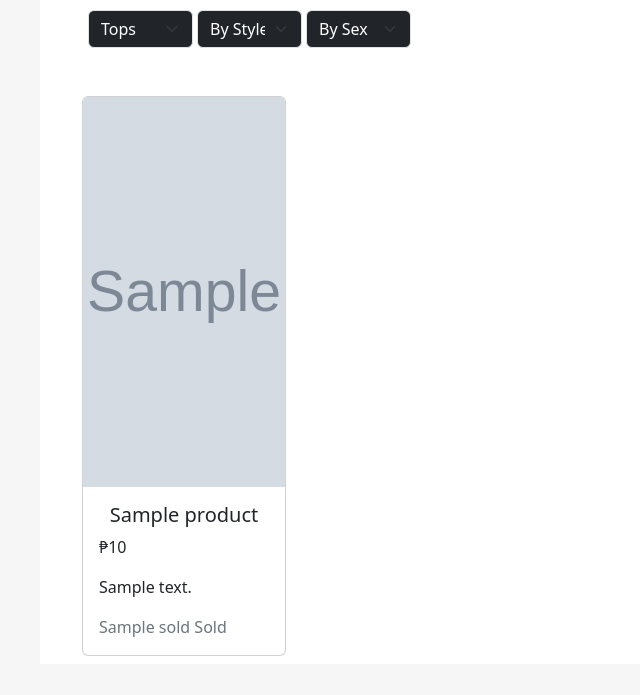
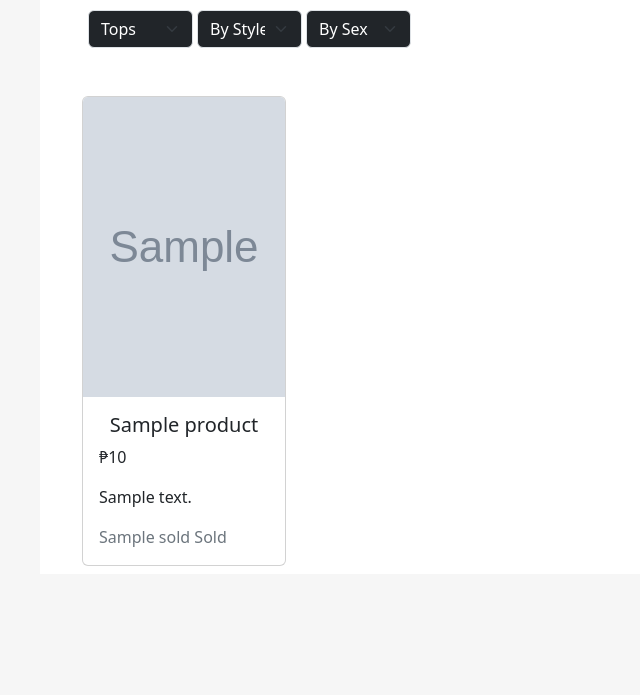
Before and after one commit to recoder99/clothing-site, a Django app: template home/templates/home/products.html in a window 1280 px wide. Shown: the part 56-751 px from the top of the page, without its empty margins (0-640 px from the left). Run offline with Django 3.2, Linux system fonts and the light colour scheme; the template is opened without the code that fills it: most values are stand-ins (such as "Sample title", 1, 10 or a date in 2020); grey boxes marked "Sample" are stand-in pictures.

Commit message:
fix image ratio

```diff
--- a/home/templates/home/index.html
+++ b/home/templates/home/index.html
@@ -3,7 +3,9 @@
   class="bg-white mx-auto position-relative"
   style="width: 1200px; padding-top: 10px"
 >
-<h1 class="mb-3" style=" font-family: Tahoma, sans-serif;">Welcome To Envy, Shopper!</h1>
+  <h1 class="mb-3" style="font-family: Tahoma, sans-serif">
+    Welcome To Envy, Shopper!
+  </h1>
   <div class="row">
     <div
       id="carouselExampleAutoplaying"
@@ -76,6 +78,7 @@
               src="{{p.product_image.url}}"
               class="card-img-top product-image"
               alt="Product Image"
+              style="width: 100%; height: 300px"
             />
             <div class="card-body">
               <h5 class="card-title text-center">{{p.product_name}}</h5>
--- a/home/templates/home/products.html
+++ b/home/templates/home/products.html
@@ -63,7 +63,7 @@
               src="{{p.product_image.url}}"
               class="card-img-top product-image"
               alt="Product Image"
-              style="width: 100%"
+              style="width: 100%; height: 300px"
             />
             <div class="card-body">
               <h5 class="card-title text-center">{{p.product_name}}</h5>
```
Lines whose indentation alone changed are shown as unchanged.
